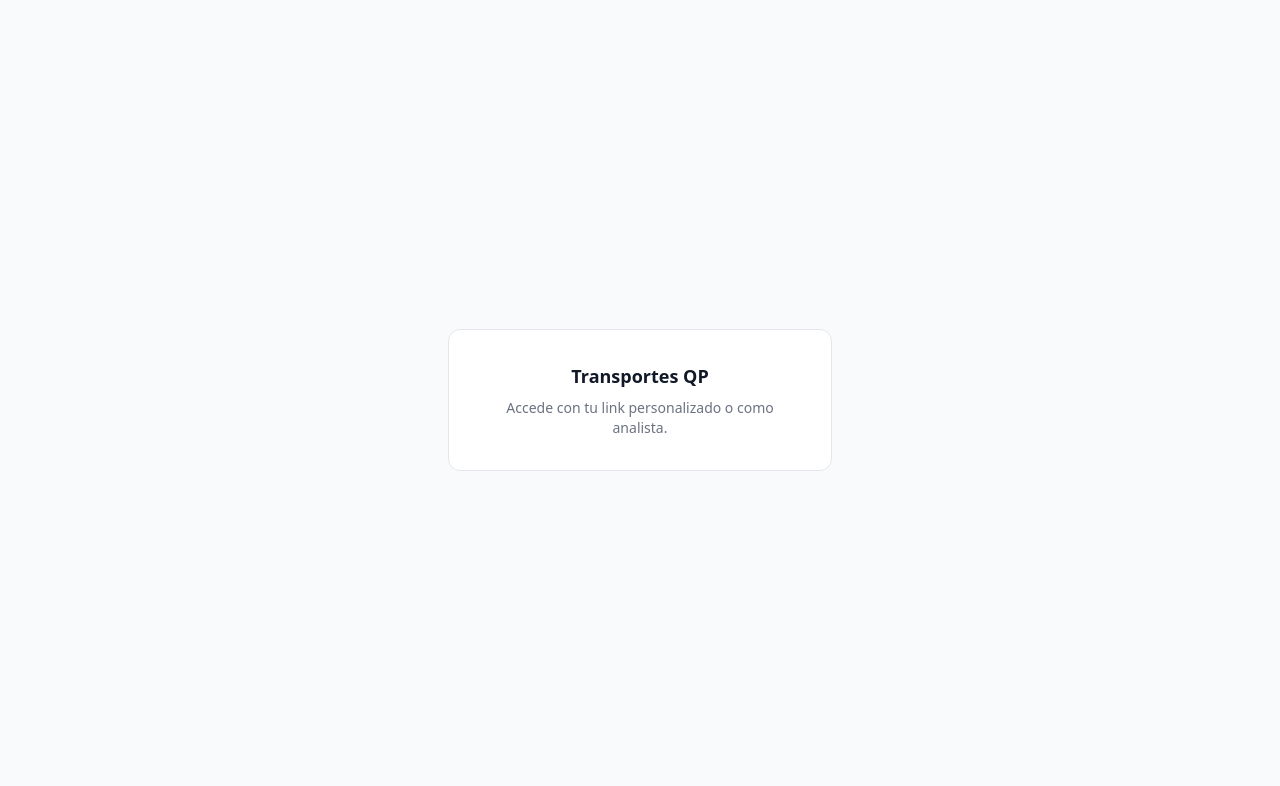
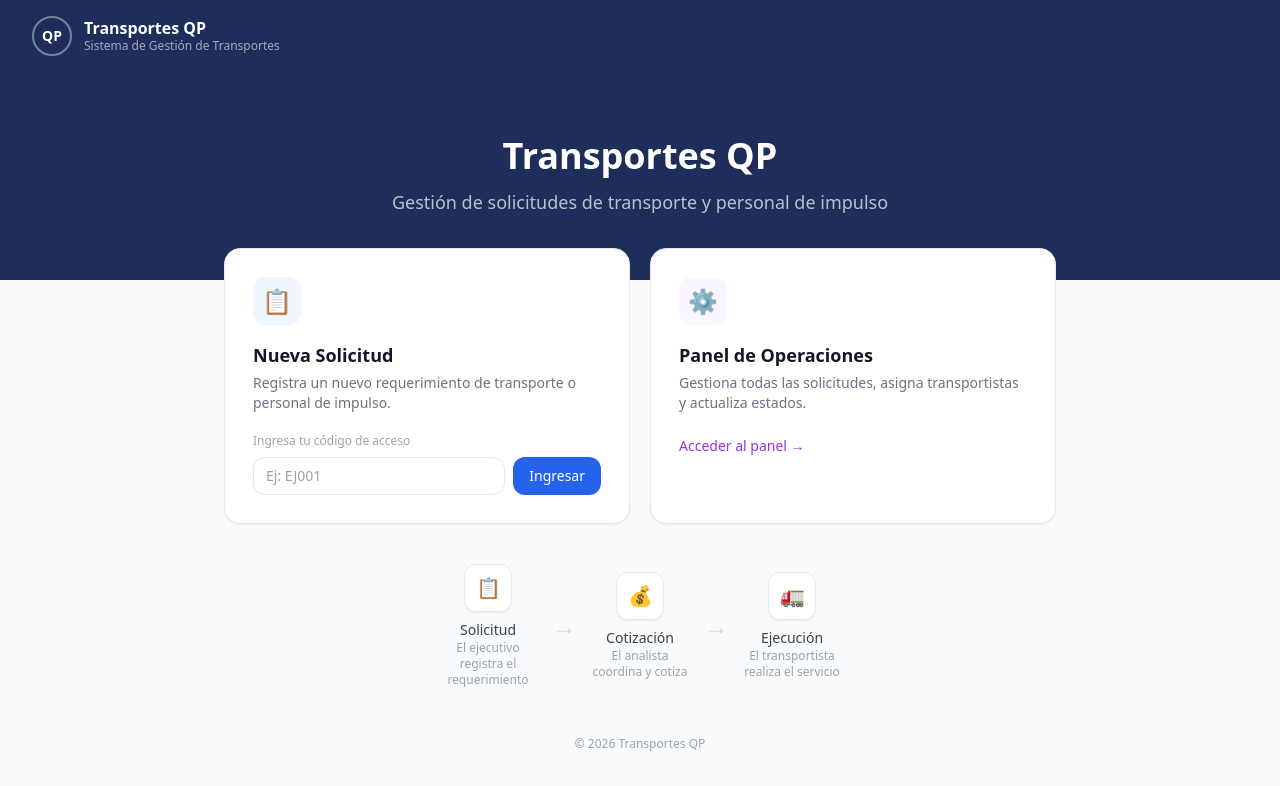
Before and after one commit to operacionesquasar23-netizen/transportes-qp, a Next.js app: page / in a window 1280 px wide. Shown: the top 786 px of the page. Built offline with nearby package versions, Linux system fonts and the light colour scheme.

Commit message:
feat: página de inicio y formulario centrado

```diff
--- a/app/e/[ticket]/page.tsx
+++ b/app/e/[ticket]/page.tsx
@@ -137,7 +137,7 @@ export default function EjecutivoPage({ params }: { params: { ticket: string } }
         )}
       </header>
 
-      <main className="px-8 py-6 max-w-3xl">
+      <main className="px-8 py-6 max-w-3xl mx-auto">
         {msg && (
           <div className="mb-5 p-3 bg-green-50 border border-green-200 text-green-700 rounded-xl text-sm">
             {msg}
--- a/app/page.tsx
+++ b/app/page.tsx
@@ -1,12 +1,91 @@
 export default function Home() {
   return (
-    <div className="min-h-screen flex items-center justify-center bg-gray-50">
-      <div className="bg-white border rounded-xl p-8 max-w-sm w-full text-center">
-        <h1 className="text-lg font-semibold text-gray-900">Transportes QP</h1>
-        <p className="text-sm text-gray-500 mt-2">
-          Accede con tu link personalizado o como analista.
-        </p>
+    <div className="min-h-screen bg-gray-50">
+      {/* Header azul */}
+      <header className="bg-[#1e2d5a] px-8 py-4 flex items-center gap-3">
+        <div className="w-10 h-10 rounded-full border-2 border-white/40 flex items-center justify-center text-white font-bold text-sm">QP</div>
+        <div>
+          <p className="text-white font-semibold text-base leading-tight">Transportes QP</p>
+          <p className="text-white/60 text-xs">Sistema de Gestión de Transportes</p>
+        </div>
+      </header>
+
+      {/* Hero */}
+      <div className="bg-[#1e2d5a] px-8 py-16 text-center">
+        <h1 className="text-4xl font-bold text-white mb-3">Transportes QP</h1>
+        <p className="text-white/70 text-lg">Gestión de solicitudes de transporte y personal de impulso</p>
       </div>
+
+      {/* Tarjetas */}
+      <div className="max-w-4xl mx-auto px-8 -mt-8">
+        <div className="grid grid-cols-1 sm:grid-cols-2 gap-5">
+          {/* Ejecutivo */}
+          <div className="bg-white rounded-2xl border p-7 shadow-sm hover:shadow-md transition">
+            <div className="w-12 h-12 bg-blue-50 rounded-xl flex items-center justify-center text-2xl mb-4">📋</div>
+            <h2 className="text-lg font-semibold text-gray-900 mb-1">Nueva Solicitud</h2>
+            <p className="text-sm text-gray-500 mb-5">Registra un nuevo requerimiento de transporte o personal de impulso.</p>
+            <div>
+              <p className="text-xs text-gray-400 mb-2">Ingresa tu código de acceso</p>
+              <form
+                onSubmit={(e) => {
+                  e.preventDefault();
+                  const input = (e.currentTarget.elements.namedItem("ticket") as HTMLInputElement).value.trim();
+                  if (input) window.location.href = `/e/${input}`;
+                }}
+                className="flex gap-2"
+              >
+                <input
+                  name="ticket"
+                  type="text"
+                  placeholder="Ej: EJ001"
+                  className="flex-1 border rounded-xl px-3 py-2 text-sm focus:outline-none focus:ring-2 focus:ring-blue-400"
+                />
+                <button type="submit" className="bg-blue-600 text-white px-4 py-2 rounded-xl text-sm font-medium hover:bg-blue-700 transition">
+                  Ingresar
+                </button>
+              </form>
+            </div>
+          </div>
+
+          {/* Analista */}
+          <div className="bg-white rounded-2xl border p-7 shadow-sm hover:shadow-md transition">
+            <div className="w-12 h-12 bg-purple-50 rounded-xl flex items-center justify-center text-2xl mb-4">⚙️</div>
+            <h2 className="text-lg font-semibold text-gray-900 mb-1">Panel de Operaciones</h2>
+            <p className="text-sm text-gray-500 mb-5">Gestiona todas las solicitudes, asigna transportistas y actualiza estados.</p>
+            <a
+              href="/analista"
+              className="inline-block text-purple-600 text-sm font-medium hover:underline"
+            >
+              Acceder al panel →
+            </a>
+          </div>
+        </div>
+
+        {/* Flujo */}
+        <div className="mt-10 mb-12 flex items-center justify-center gap-4 text-center">
+          {[
+            { icon: "📋", label: "Solicitud", desc: "El ejecutivo registra el requerimiento" },
+            { icon: "→", label: "", desc: "" },
+            { icon: "💰", label: "Cotización", desc: "El analista coordina y cotiza" },
+            { icon: "→", label: "", desc: "" },
+            { icon: "🚛", label: "Ejecución", desc: "El transportista realiza el servicio" },
+          ].map((item, i) =>
+            item.label === "" ? (
+              <span key={i} className="text-gray-300 text-2xl">→</span>
+            ) : (
+              <div key={i} className="text-center">
+                <div className="w-12 h-12 bg-white border rounded-xl flex items-center justify-center text-xl mx-auto mb-2 shadow-sm">{item.icon}</div>
+                <p className="text-sm font-medium text-gray-700">{item.label}</p>
+                <p className="text-xs text-gray-400 max-w-24">{item.desc}</p>
+              </div>
+            )
+          )}
+        </div>
+      </div>
+
+      <footer className="text-center text-xs text-gray-400 pb-8">
+        © 2026 Transportes QP
+      </footer>
     </div>
   );
 }
```
